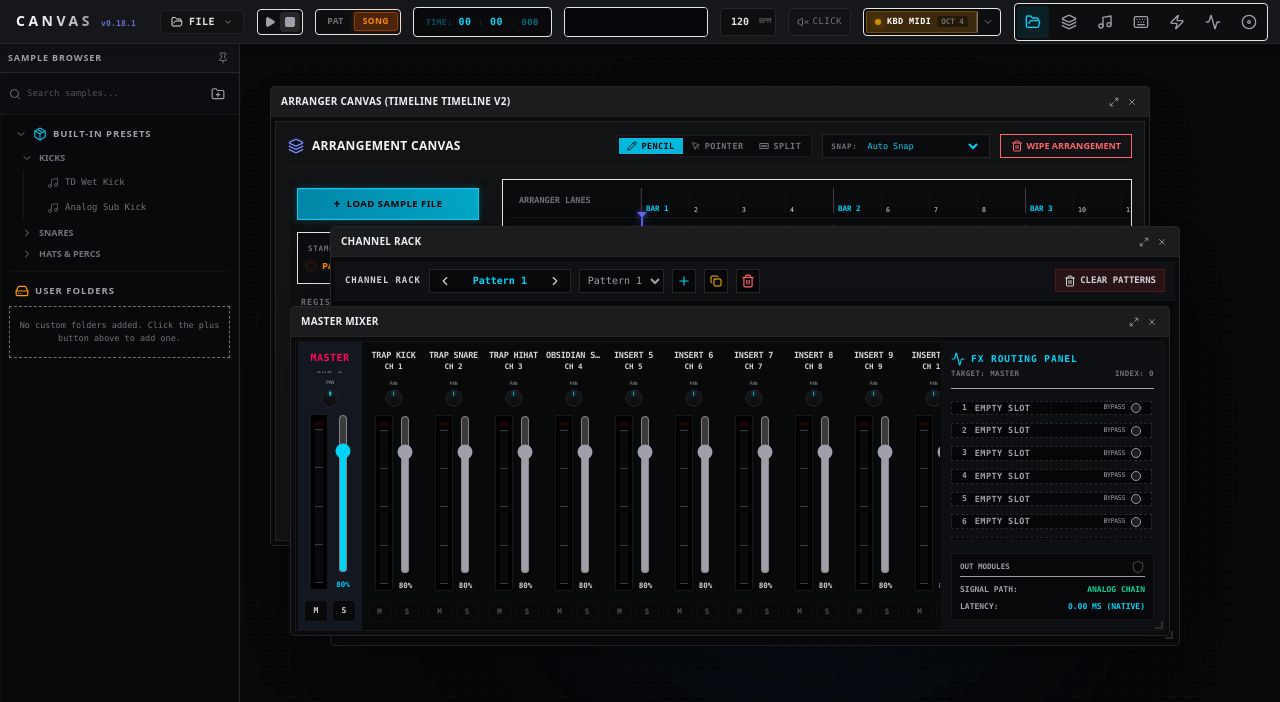
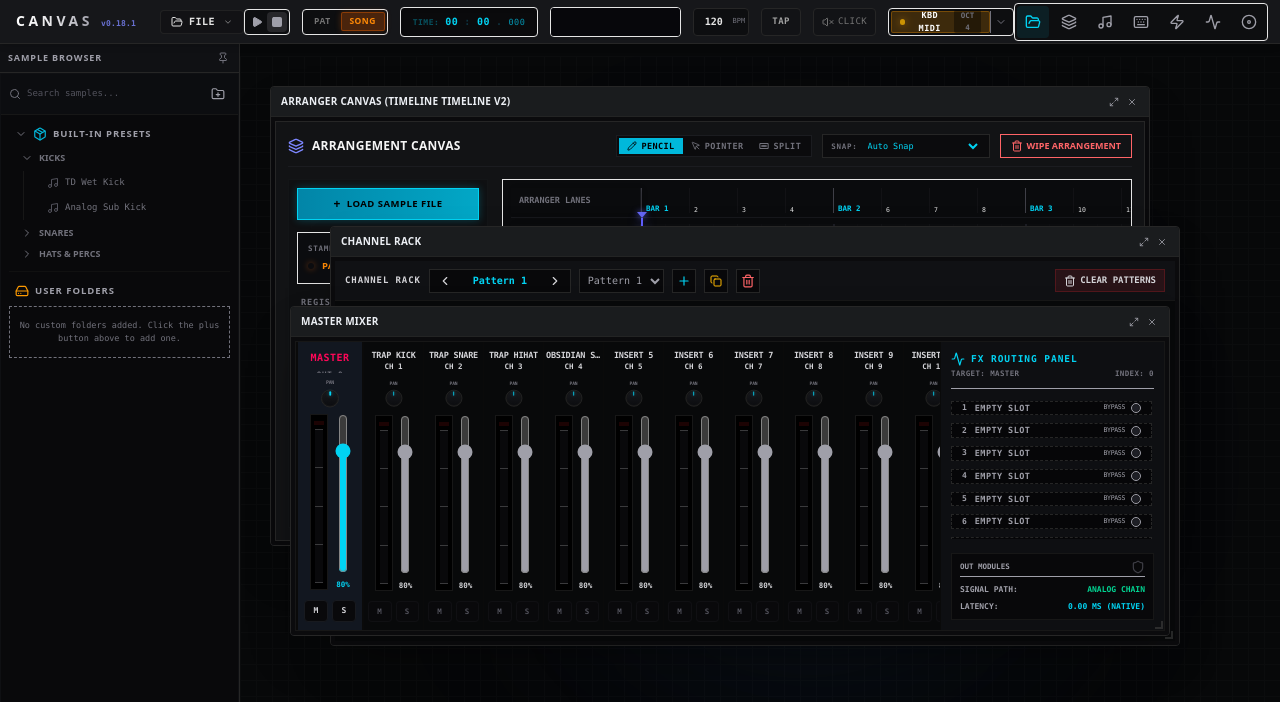
Before and after one commit to expandyourmindx/canvas, a React (Vite) app: page / in a window 1280 px wide. Shown: the top 702 px of the page. Built offline with nearby package versions, Linux system fonts and the light colour scheme.

Commit message:
Implement tap tempo feature in top toolbar with 4-tap averaging

```diff
--- a/src/components/TopToolbar.tsx
+++ b/src/components/TopToolbar.tsx
@@ -206,6 +206,60 @@ export function TopToolbar({ activeWindows, toggleWindow, onSetFocus, browserOpe
   const [bpmInput, setBpmInput] = useState<string>(bpm.toString());
   const [showOctaveMenu, setShowOctaveMenu] = useState<boolean>(false);
   const [displayMode, setDisplayMode] = useState<"time" | "beats">("time");
+
+  const [isTapped, setIsTapped] = useState(false);
+  const tapTimesRef = useRef<number[]>([]);
+  const tapTimeoutRef = useRef<NodeJS.Timeout | null>(null);
+
+  useEffect(() => {
+    return () => {
+      if (tapTimeoutRef.current) {
+        clearTimeout(tapTimeoutRef.current);
+      }
+    };
+  }, []);
+
+  const handleTap = () => {
+    const now = Date.now();
+    const lastTap = tapTimesRef.current[tapTimesRef.current.length - 1];
+
+    // Reset tap history if more than 2 seconds pass between taps
+    if (lastTap && now - lastTap > 2000) {
+      tapTimesRef.current = [];
+    }
+
+    tapTimesRef.current.push(now);
+
+    // BPM is calculated from the average interval between the last 4 taps
+    if (tapTimesRef.current.length > 4) {
+      tapTimesRef.current.shift();
+    }
+
+    // Update BPM live once at least 2 taps are recorded
+    if (tapTimesRef.current.length >= 2) {
+      let totalInterval = 0;
+      const count = tapTimesRef.current.length - 1;
+      for (let i = 0; i < count; i++) {
+        totalInterval += tapTimesRef.current[i + 1] - tapTimesRef.current[i];
+      }
+      const avgIntervalMs = totalInterval / count;
+      const calculatedBpm = 60000 / avgIntervalMs;
+      const roundedBpm = Math.round(calculatedBpm * 10) / 10;
+
+      if (roundedBpm >= 20 && roundedBpm <= 300) {
+        setBpm(roundedBpm);
+      }
+    }
+
+    // Tactile micro-animation visual feedback on tap
+    if (tapTimeoutRef.current) {
+      clearTimeout(tapTimeoutRef.current);
+    }
+    setIsTapped(true);
+    tapTimeoutRef.current = setTimeout(() => {
+      setIsTapped(false);
+    }, 120);
+  };
 
   const handleWindowClick = (winId: any) => {
     toggleWindow(winId);
@@ -456,6 +510,20 @@ export function TopToolbar({ activeWindows, toggleWindow, onSetFocus, browserOpe
           </span>
         </form>
 
+        {/* Tap Tempo Button */}
+        <button
+          type="button"
+          onClick={handleTap}
+          className={`h-7 px-2.5 rounded-sm items-center justify-center font-mono text-[9px] font-extrabold uppercase tracking-wider cursor-pointer border transition-all active:scale-95 duration-100 hidden sm:flex ${
+            isTapped
+              ? "bg-indigo-500/20 border-indigo-500/40 text-indigo-400 shadow-[0_0_8px_rgba(99,102,241,0.2)]"
+              : "border-neutral-800 bg-[#0d0e10]/40 text-neutral-400 hover:text-neutral-200 hover:bg-[#121316]/60"
+          }`}
+          title="Tap Tempo (Click repeatedly to set BPM)"
+        >
+          Tap
+        </button>
+
         {/* Metronome sounds trigger */}
         <button
           onClick={() => toggleMetronome()}
```
